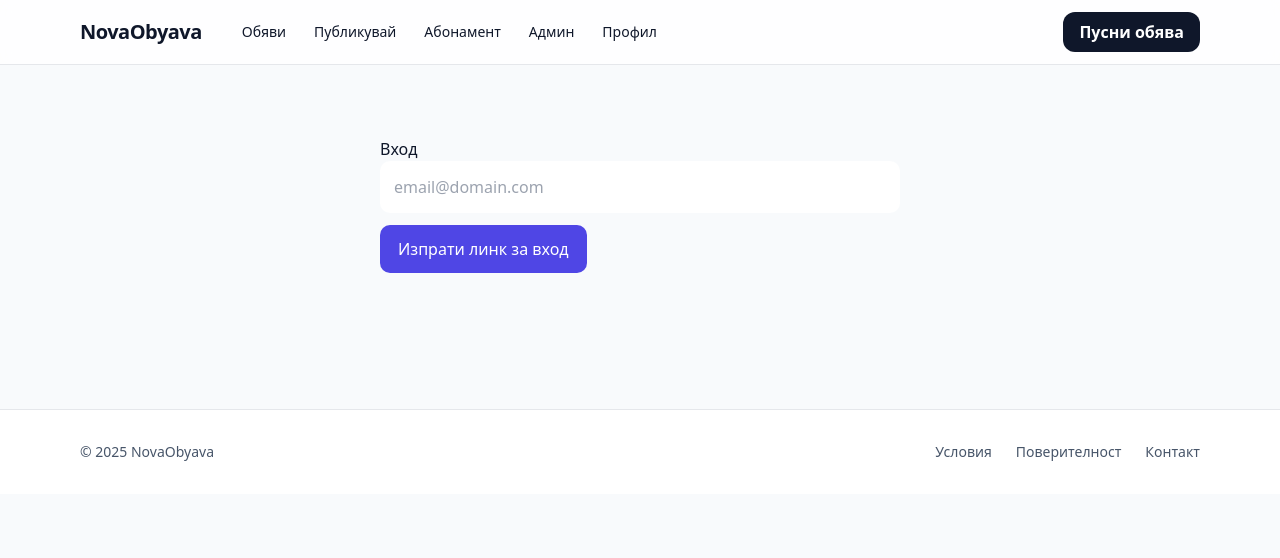
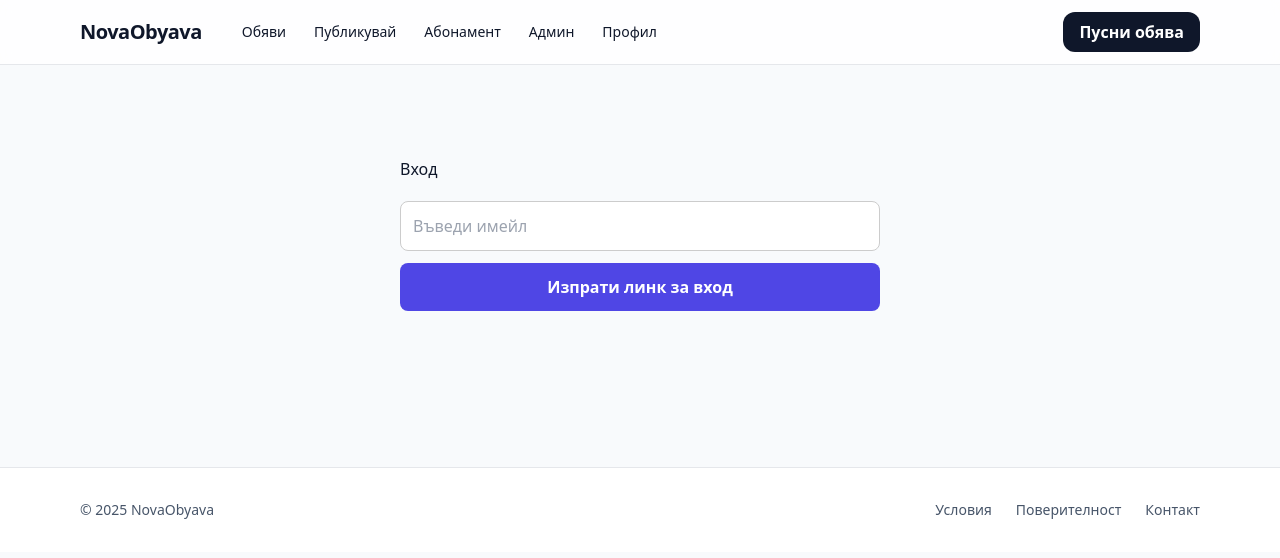
Before and after one commit to Love4e/newobqva, a Next.js app: page /login in a window 1280 px wide. Shown: the top 558 px of the page. Built offline with nearby package versions, Linux system fonts and the light colour scheme.

Commit message:
Update page.tsx

```diff
--- a/app/login/page.tsx
+++ b/app/login/page.tsx
@@ -1,48 +1,74 @@
 "use client";
 
 import { useState } from "react";
-import { supabase } from "@/lib/supabase-browser";
 
-export default function LoginPage() {
+export default function LoginForm() {
   const [email, setEmail] = useState("");
+  const [loading, setLoading] = useState(false);
   const [msg, setMsg] = useState<string | null>(null);
-  const [loading, setLoading] = useState(false);
 
-  async function sendMagicLink(e: React.FormEvent) {
+  async function handleSubmit(e: React.FormEvent) {
     e.preventDefault();
     setLoading(true);
     setMsg(null);
 
-    const redirectTo = `${process.env.NEXT_PUBLIC_SITE_URL}/auth/callback`;
+    try {
+      const res = await fetch("/api/auth/magic", {
+        method: "POST",
+        headers: { "Content-Type": "application/json" },
+        body: JSON.stringify({ email }),
+      });
 
-    const { error } = await supabase.auth.signInWithOtp({
-      email,
-      options: { shouldCreateUser: true, emailRedirectTo: redirectTo },
-    });
+      const data = await res.json();
 
-    setLoading(false);
-    if (error) setMsg("Грешка: " + error.message);
-    else setMsg("Изпратихме линк за вход на " + email);
+      if (!res.ok) {
+        setMsg("Грешка: " + (data.error || "Неуспешна заявка"));
+      } else {
+        setMsg("Изпратихме линк за вход на " + email);
+      }
+    } catch (err: any) {
+      setMsg("Fetch грешка: " + err.message);
+    } finally {
+      setLoading(false);
+    }
   }
 
   return (
-    <form onSubmit={sendMagicLink} style={{ maxWidth: 520, margin: "40px auto" }}>
-      <h1>Вход</h1>
+    <form onSubmit={handleSubmit} style={{ maxWidth: 480, margin: "60px auto" }}>
+      <h2 style={{ marginBottom: 20 }}>Вход</h2>
+
       <input
         type="email"
-        required
+        placeholder="Въведи имейл"
         value={email}
         onChange={(e) => setEmail(e.target.value)}
-        placeholder="email@domain.com"
-        style={{ width: "100%", padding: 14, borderRadius: 10, marginBottom: 12 }}
+        required
+        style={{
+          width: "100%",
+          padding: "12px",
+          marginBottom: "12px",
+          borderRadius: "8px",
+          border: "1px solid #ccc",
+        }}
       />
+
       <button
+        type="submit"
         disabled={loading}
-        style={{ padding: "12px 18px", borderRadius: 10, background: "#4f46e5", color: "#fff" }}
+        style={{
+          width: "100%",
+          padding: "12px",
+          borderRadius: "8px",
+          background: "#4f46e5",
+          color: "white",
+          fontWeight: "bold",
+          cursor: "pointer",
+        }}
       >
         {loading ? "Изпращаме..." : "Изпрати линк за вход"}
       </button>
-      {msg && <p style={{ marginTop: 12 }}>{msg}</p>}
+
+      {msg && <p style={{ marginTop: 14 }}>{msg}</p>}
     </form>
   );
 }
```
